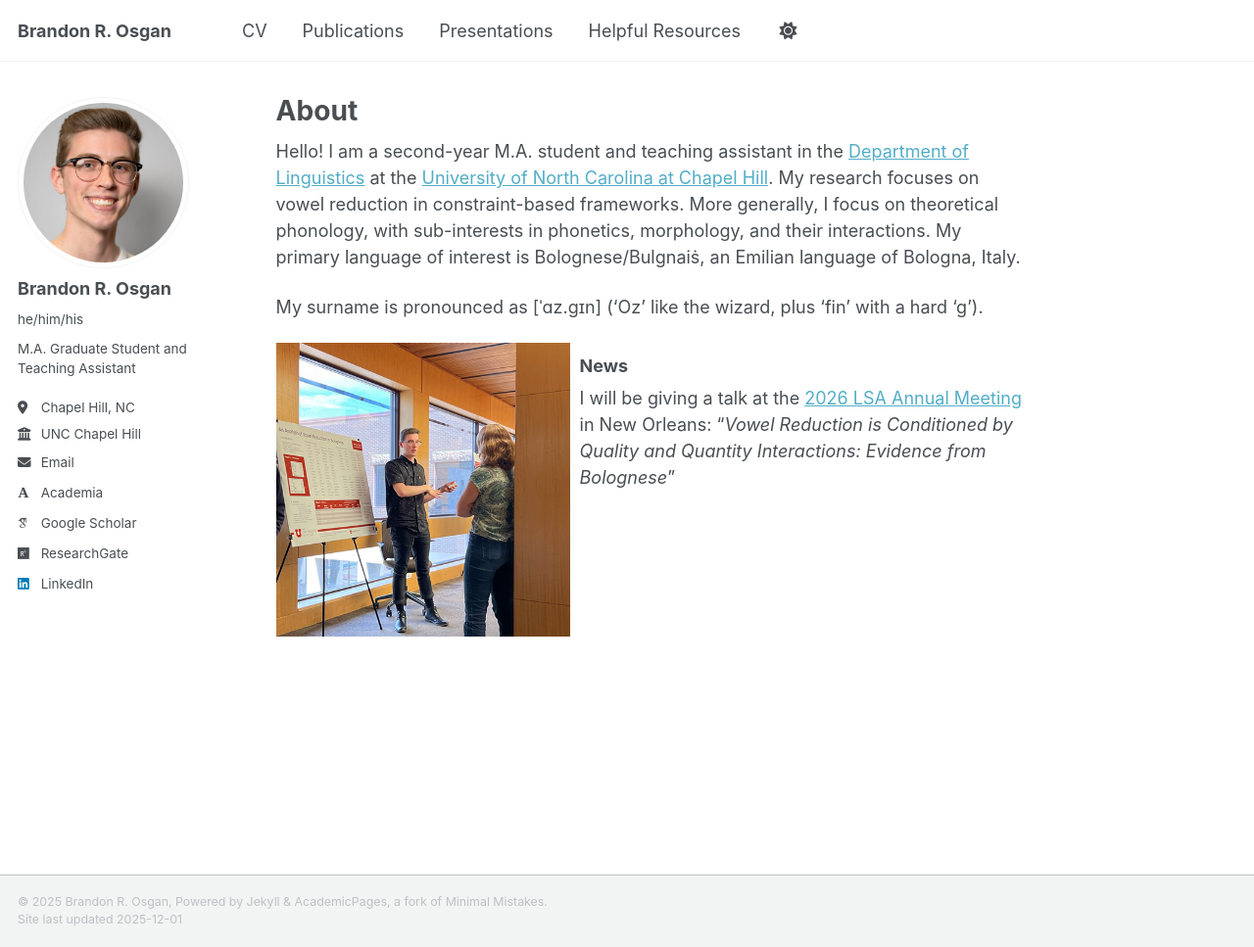
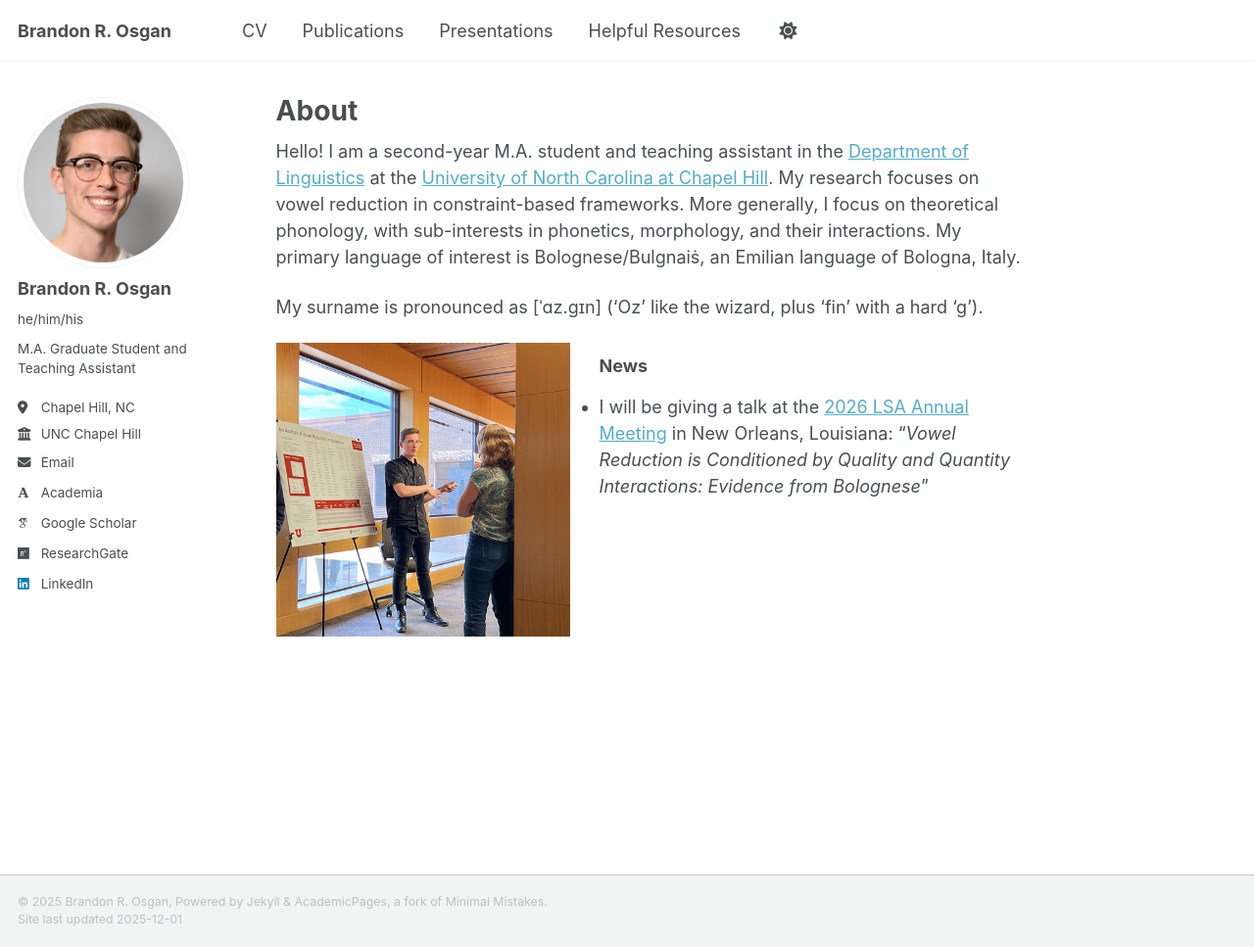
Before and after one commit to bosgan/bosgan.github.io, a Jekyll site: the page built from _pages/about.md, in a window 1280 px wide and 967 px high. Shown: the whole window at 98% size. Built offline with Jekyll 4.4.1, drawn with Linux system fonts in a browser that asks for light colours; some web fonts are replaced; a script that is not in the unit is left out.

Commit message:
Update about.md

```diff
--- a/_pages/about.md
+++ b/_pages/about.md
@@ -11,8 +11,8 @@
 
 My surname is pronounced as [ˈɑz.gɪn] ('Oz' like the wizard, plus 'fin' with a hard 'g').
 
-<img src="/images/HRPS_Brandon_talking.jpg" alt="Brandon presenting a poster" style="float: left; margin-right: 10px; width: 300px;">
+<img src="/images/HRPS_Brandon_talking.jpg" alt="Brandon presenting a poster" style="float: left; margin-right: 30px; width: 300px;">
 ### News
 
-I will be giving a talk at the [2026 LSA Annual Meeting](https://web.cvent.com/event/d453188a-a321-46d4-b57e-79d5067e6521/summary) in New Orleans: "_Vowel Reduction is Conditioned by Quality and Quantity
+* I will be giving a talk at the [2026 LSA Annual Meeting](https://web.cvent.com/event/d453188a-a321-46d4-b57e-79d5067e6521/summary) in New Orleans, Louisiana: "_Vowel Reduction is Conditioned by Quality and Quantity
 Interactions: Evidence from Bolognese_"
```
